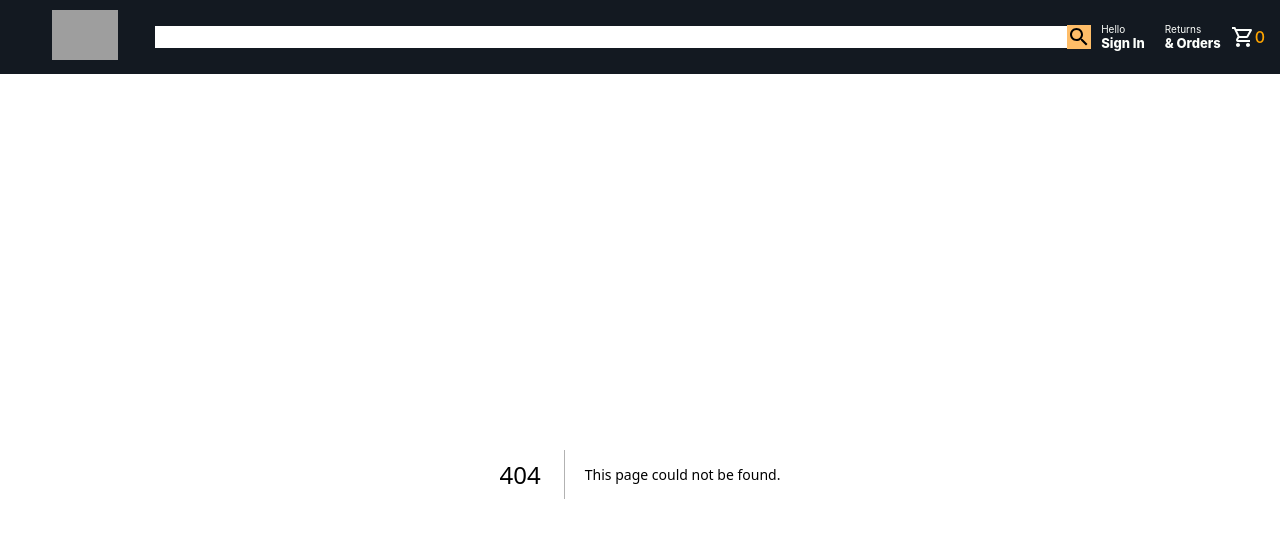
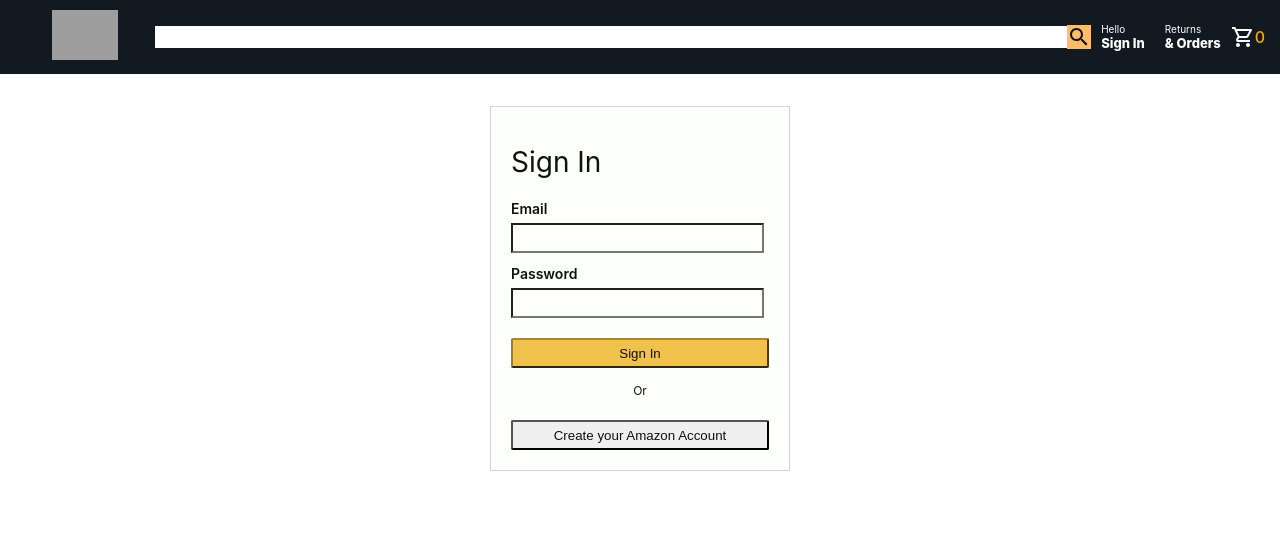
Before and after one commit to SaraNP-33/amazon-clone, a Next.js app: page /login in a window 1280 px wide. Before the commit this address had no page. Shown: the top 538 px of the page. Built offline with nearby package versions, Linux system fonts and the light colour scheme; grey boxes are pictures that could not be loaded.

Commit message:
finished creating the login component

```diff
--- /dev/null
+++ b/components/LoginForm/index.tsx
@@ -0,0 +1,35 @@
+import React from 'react'
+import { Container, RegisterButton, SignInButton } from './style'
+
+const LoginForm = () => {
+    const [email, setEmail] = React.useState("");
+    const [password, setPassword] = React.useState("");
+
+    const loginUser=(e:React.FormEvent<HTMLFormElement>) =>{
+        e.preventDefault()
+        console.log("logged in");
+    }
+
+    const registerUser=(e:React.FormEvent<HTMLButtonElement>) =>{
+        e.preventDefault()
+        console.log("registered");
+    }
+
+  return (
+    <Container>
+     <h1>Sign In</h1>
+     <form>
+        <label htmlFor="email">Email</label>
+        <input type="email" id="email" value={email} onChange={(e)=>setEmail(e.target.value)} />
+        <label htmlFor="password">Password</label>
+        <input type="password" id="password" value={password} onChange={(e)=>setPassword(e.target.value)} />
+        <SignInButton type='submit'onClick={(e)=>loginUser(e)}>Sign In</SignInButton>
+        <p style={{textAlign:"center"}}>Or</p>
+        <RegisterButton type='button'onClick={(e)=>registerUser(e)}>Create your Amazon Account</RegisterButton>
+     </form>
+    </Container>
+
+  )
+}
+
+export default LoginForm
--- /dev/null
+++ b/components/LoginForm/style.ts
@@ -0,0 +1,56 @@
+import styled from "styled-components";
+
+ const Container = styled.div`
+  width: 300px;
+  display: flex;
+  flex-direction: column;
+  padding: 20px;
+  border: 1px solid lightgray;
+
+  h1 {
+    font-weight: 400;
+    font-size: 28px;
+    line-height: 1.2;
+  }
+
+  label {
+    margin-bottom: 5px;
+    font-weight: 600;
+    font-size: 14px;
+  }
+
+  p {
+    margin-top: 15px;
+    font-size: 12px;
+  }
+  input {
+    height: 30px;
+    margin-top: 5px;
+    margin-bottom: 10px;
+    width: 98%;
+    background-color: ${({ theme }) => theme.colors.white};
+  }
+`;
+
+const SignInButton = styled.button`
+  background: #f0c14b;
+  border-color: #a88734 #9c7e31 #846a29;
+  color: ${({ theme }) => theme.colors.black};
+  margin-top: 10px;
+  border-radius: 2px;
+  width: 100%;
+  height: 30px;
+  cursor: pointer;
+`;
+
+const RegisterButton = styled.button`
+  border: 1px solid #a88734 #9c7e31 #846a29;
+  margin-top: 10px;
+  color: ${({ theme }) => theme.colors.black};
+  border-radius: 2px;
+  width: 100%;
+  height: 30px;
+  cursor: pointer;
+`;
+
+export { Container, SignInButton, RegisterButton };
--- /dev/null
+++ b/pages/login.tsx
@@ -0,0 +1,15 @@
+import { Container, Main } from "../styles/sharedstyles";
+import LoginForm from "../components/LoginForm";
+import { LoginContainer } from "../styles/loginstyles";
+
+export default function Login() {
+  return (
+    <Container>
+      <Main>
+        <LoginContainer>
+          <LoginForm />
+        </LoginContainer>
+      </Main>
+    </Container>
+  );
+}
--- /dev/null
+++ b/styles/loginstyles.ts
@@ -0,0 +1,10 @@
+import styled from "styled-components";
+
+const LoginContainer = styled.div`
+  background-color: ${({ theme }) => theme.colors.white};
+  display: flex;
+  flex-direction: column;
+  align-items: center;
+`;
+
+export { LoginContainer };
```
